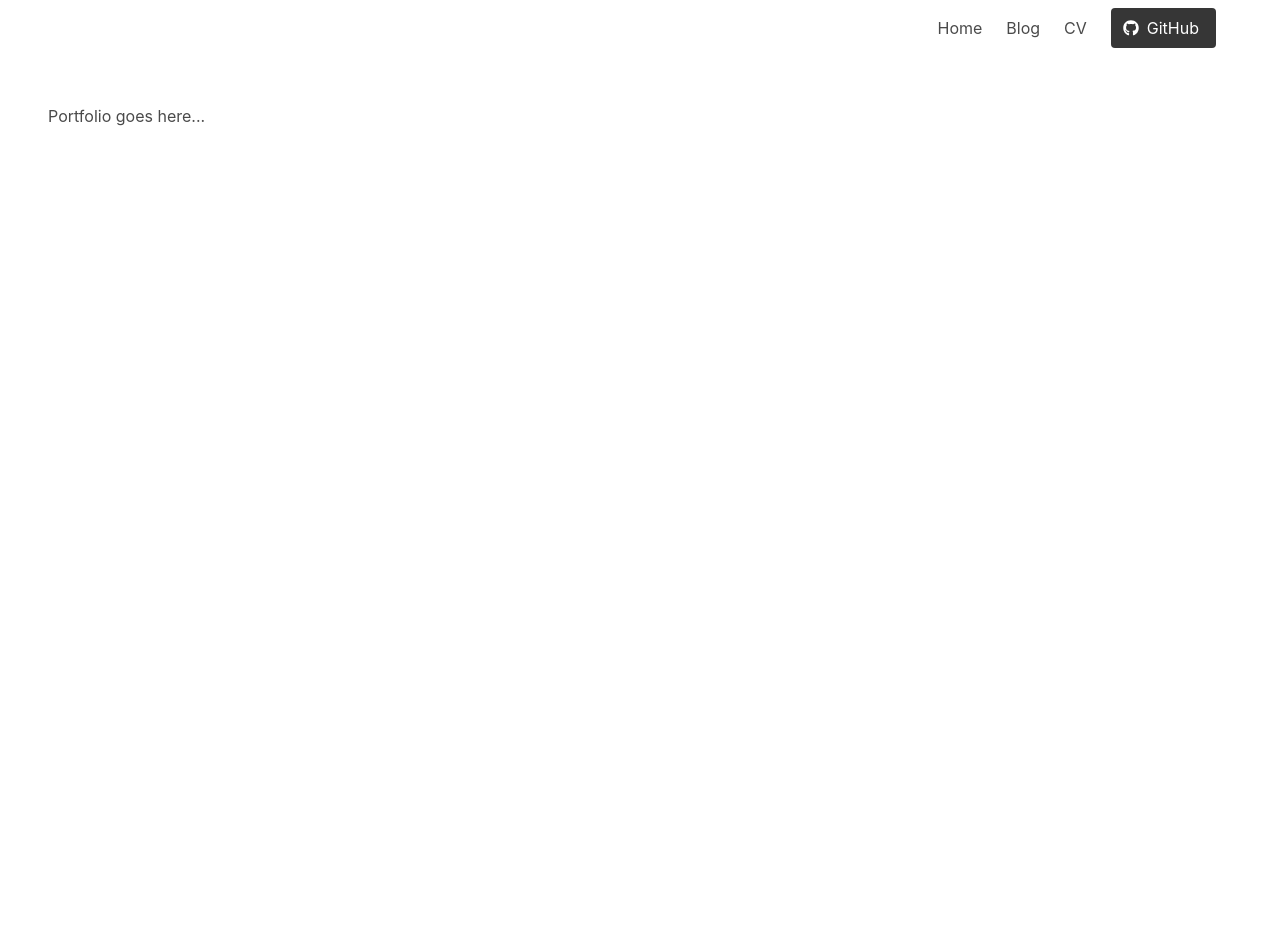
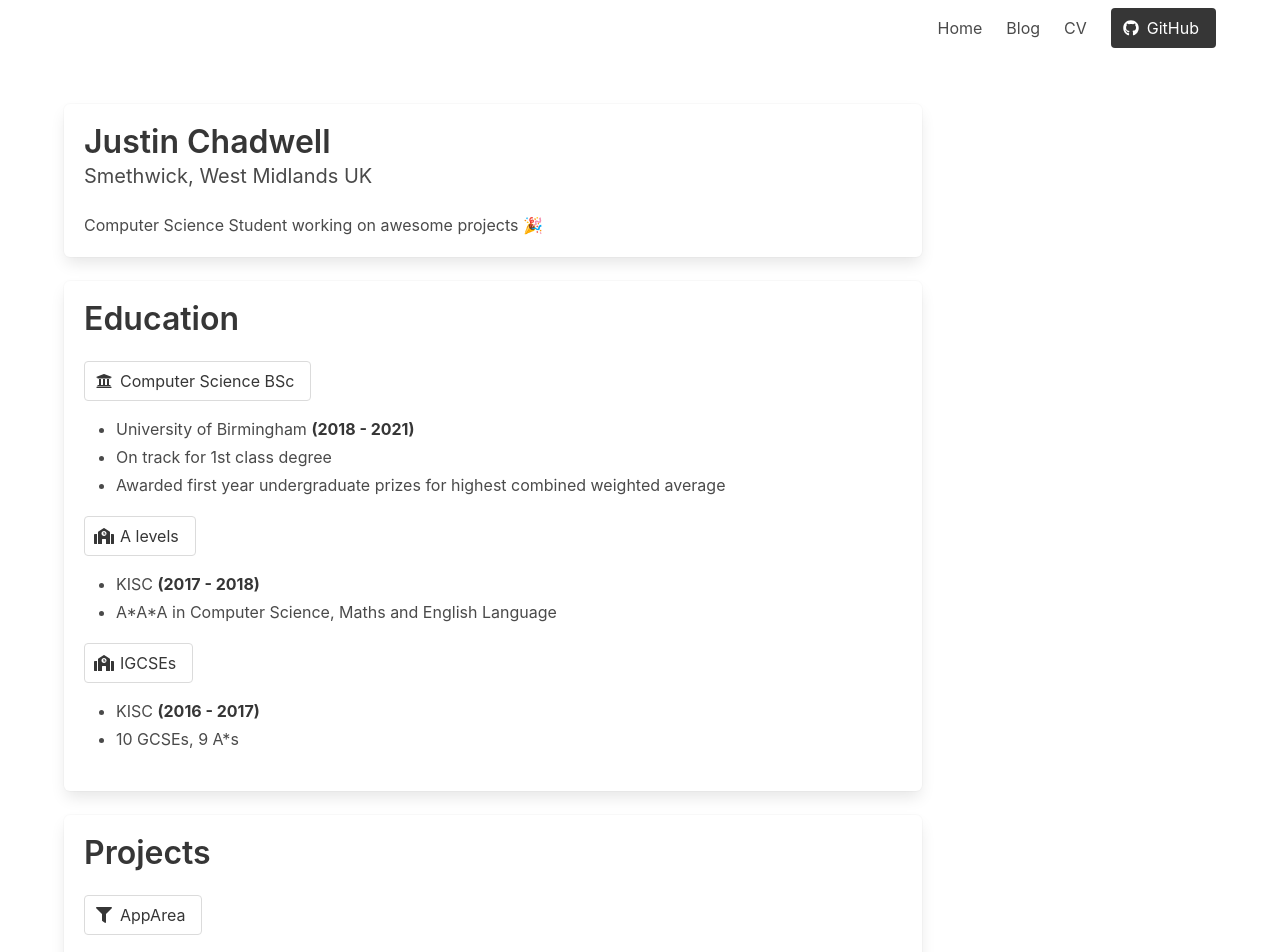
Before and after one commit to jedevc/bridging-coursework, a React app in the folder frontend/: page /cv in a window 1280 px wide. Shown: the top 952 px of the page. Before the commit the page ends 800 px from the top, so only its background shows below. Built offline with nearby package versions, Linux system fonts and the light colour scheme; the HTML template or start-up script is replaced by a standard one.

Commit message:
Style portfolio pages

```diff
--- a/frontend/src/pages/Portfolio.js
+++ b/frontend/src/pages/Portfolio.js
@@ -1,13 +1,223 @@
 import React, { useEffect } from 'react';
+
+import ContentContainer from '../components/ContentContainer';
+
+const education = [
+  {
+    qualification: "Computer Science BSc",
+    icon: "fa fa-university",
+    location: "University of Birmingham",
+    start: "2018",
+    end: "2021",
+    notes: [
+      "On track for 1st class degree",
+      "Awarded first year undergraduate prizes for highest combined weighted average",
+    ],
+  },
+  {
+    qualification: "A levels",
+    icon: "fa fa-school",
+    location: "KISC",
+    start: "2017",
+    end: "2018",
+    notes: [
+      "A*A*A in Computer Science, Maths and English Language",
+    ],
+  },
+  {
+    qualification: "IGCSEs",
+    icon: "fa fa-school",
+    location: "KISC",
+    start: "2016",
+    end: "2017",
+    notes: [
+      "10 GCSEs, 9 A*s",
+    ],
+  },
+];
+
+const projects = [
+  {
+    name: "AppArea",
+    icon: "fa fa-filter",
+    link: "https://apparea.dev",
+    notes: [
+      "Lightweight open-source port forwarding helper using SSH tunnels.",
+      "Written as a development utility, and used to share websites on localhost with the world.",
+    ],
+  },
+];
+
+const work = [
+  {
+    name: "Progressive Accessibility Solutions",
+    icon: "fa fa-universal-access",
+    role: "Front-end engineer",
+    start: "Nov 2019",
+    end: "Present",
+    notes: [
+      "Designed and created a new website from scratch to represent the face of the company.",
+      "Designed for adaptive screen sizes, including mobile, and ensured an accessibility friendly layout.",
+      "Setup Headless CMS and engineered CI/CD pipelines to facilitate automation.",
+    ],
+  },
+];
+
+const volunteering = [
+  {
+    name: "Hack the Midlands",
+    icon: "fa fa-network-wired",
+    role: "Organizer",
+    start: "Jun 2019",
+    end: "Present",
+    notes: [
+      "Helped plan and organize a hackathon of over 250 attendees.",
+      "Built and deployed a number of web services to enhance attendee experience.",
+      "Designed and ran a CTF, accessible to attendees of all ages and skill levels.",
+    ],
+  },
+];
+
+const awards = [
+  {
+    name: "Test prize",
+    icon: "fa fa-award",
+    giver: "University of Birmingham",
+    date: "Dec 2019",
+    notes: ["A single note"],
+  },
+];
 
 export default function Portfolio() {
   useEffect(() => {
     document.title = "jedevc | Portfolio";
   }, []);
 
+  let educationView = education.map((item) => {
+    return (
+      <Item name={item.qualification} icon={item.icon}>
+        <ul>
+          <li>
+            {item.location}{" "}
+            <strong>
+              ({item.start} - {item.end})
+            </strong>
+          </li>
+
+          {item.notes.map(note => <li>{note}</li>)}
+        </ul>
+      </Item>
+    );
+  });
+
+  let projectsView = projects.map((item) => {
+    return (
+      <Item name={item.name} icon={item.icon}>
+        <ul>
+          <li>
+            <a href={item.link}>{item.link}</a>
+          </li>
+
+          {item.notes.map(note => <li>{note}</li>)}
+        </ul>
+      </Item>
+    );
+  });
+
+  let workView = work.map((item) => {
+    return (
+      <Item name={item.name} icon={item.icon}>
+        <ul>
+          <li>
+            {item.role} <strong>({item.start} - {item.end})</strong>
+          </li>
+
+          {item.notes.map(note => <li>{note}</li>)}
+        </ul>
+      </Item>
+    );
+  });
+
+  let volunteeringView = volunteering.map((item) => {
+    return (
+      <Item name={item.name} icon={item.icon}>
+        <ul>
+          <li>
+            {item.role} <strong>({item.start} - {item.end})</strong>
+          </li>
+
+          {item.notes.map(note => <li>{note}</li>)}
+        </ul>
+      </Item>
+    );
+  });
+
+  let awardsView = awards.map((item) => {
+    return (
+      <Item name={item.name} icon={item.icon}>
+        <ul>
+          <li>
+            {item.giver} <strong>({item.date})</strong>
+          </li>
+
+          {item.notes.map(note => <li>{note}</li>)}
+        </ul>
+      </Item>
+    );
+  });
+
   return (
     <section className="section">
-      <p>Portfolio goes here...</p>
+      <ContentContainer>
+        <div className="box">
+          <h1 className="title">Justin Chadwell</h1>
+          <h2 className="subtitle">Smethwick, West Midlands UK</h2>
+
+          <p>
+            Computer Science Student working on awesome projects 🎉
+          </p>
+        </div>
+
+        <div className="box">
+          <h2 className="title">Education</h2>
+          {educationView}
+        </div>
+
+        <div className="box">
+          <h2 className="title">Projects</h2>
+          {projectsView}
+        </div>
+
+        <div className="box">
+          <h2 className="title">Work</h2>
+          {workView}
+        </div>
+        <div className="box">
+          <h2 className="title">Volunteering</h2>
+          {volunteeringView}
+        </div>
+        <div className="box">
+          <h2 className="title">Awards</h2>
+          {awardsView}
+        </div>
+      </ContentContainer>
     </section>
-  )
+  );
 }
+
+function Item(props) {
+  return (
+    <div style={{marginBottom: "1.2rem"}}>
+      <div className="button">
+        <span className="icon">
+          <i className={props.icon}></i>
+        </span>
+        <span>{props.name}</span>
+      </div>
+
+      <div class="content">
+        {props.children}
+      </div>
+    </div>
+  );
+}
```
